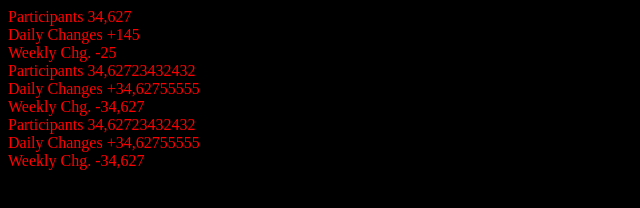
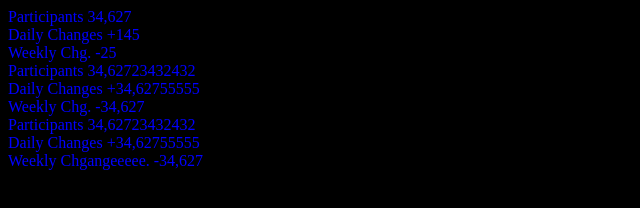
Before and after one commit to navidu/UI-UX-Targets, a website: page sample-app/src/html/index.html in a window 1280 px wide. Shown: the whole page, without its empty margins (0-640 px from the left). Drawn offline with nearby package versions, Linux system fonts and the light colour scheme; files that its build step writes are made by us from their sources.

Commit message:
update .md file

```diff
--- a/sample-app/gulpfile.js
+++ b/sample-app/gulpfile.js
@@ -22,7 +22,7 @@ gulp.task('scss', function(){
         }))
 });
 
-//html
+//for html
 gulp.task('html', function(){
     return gulp.src('src/html/*.html')
         .pipe(gulp.dest('dist'))
--- a/sample-app/src/html/index.html
+++ b/sample-app/src/html/index.html
@@ -61,7 +61,7 @@
                     <span class="detail-value positive-text">+34,62755555</span>
                 </div>
                 <div class="details-item">
-                    <span class="detail-name">Weekly Chg.</span>
+                    <span class="detail-name">Weekly Chgangeeeee.</span>
                     <span class="detail-value negative-text">-34,627</span>
                 </div>
             </div>
--- a/sample-app/src/scss/partials/_common.scss
+++ b/sample-app/src/scss/partials/_common.scss
@@ -1,4 +1,4 @@
 body, .body, BODY{
   background: $body-bg-color;
-  color: red;
+  color: blue;
 }
```
Also changed, not shown: sample-app/README.md.
